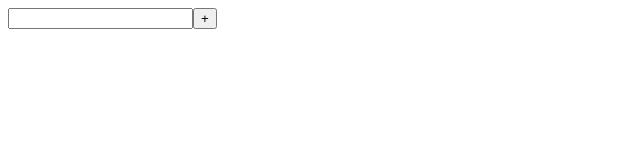
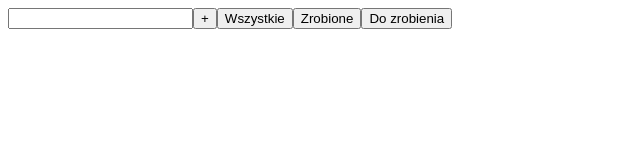
Before and after one commit to angelikamaciazek/toDoList-app, a plain HTML site: page index.html in a window 1280 px wide. Shown: the whole page, without its empty margins (0-640 px from the left). Drawn offline with Linux system fonts and the light colour scheme.

Commit message:
refactoring + filtering buttons created

```diff
--- a/index.html
+++ b/index.html
@@ -8,6 +8,7 @@
   <title>Lista zadań</title>
 </head>
 <body>
+  <div class="testing"></div>
   <script src="script.js"></script>
 </body>
 </html>
--- a/script.js
+++ b/script.js
@@ -1,30 +1,33 @@
 class Task {
   constructor(text) {
       this.text = text
-
-
       this.isCompleted = false
-
   }
-
 }
 
-
-
 class ToDoList {
-  constructor() {
-
+  constructor(selectedHtmlElement) {
       this.tasks = []
-
+      this.selectedHtmlElement = selectedHtmlElement || document.body
       this.render()
   }
 
+  render() {
+      this.selectedHtmlElement.innerHTML = ''
+      this.addPromptFormForAddingTasks()
+      this.addFilteringButtons()
+      this.addListWithTasks()
+  }
 
-  render() {
-
-      document.body.innerHTML = ''
-      this.promptFormForAddingTask()
-
+  addTaskToList(text) {
+      if (text == '' || text == null) {
+          alert("It would be too easy for you :)")
+      } else {
+          this.tasks.push(new Task(text))
+      }
+      this.render()
+  }
+  addListWithTasks() {
       const ul = document.createElement('ul')
       ul.className = 'todo-list'
       this.tasks.forEach((task, taskIndex) => {
@@ -37,7 +40,7 @@ class ToDoList {
 
           li.addEventListener('click', (event) => {
               event.target.classList.add('task--completed')
-              task.isCompleted=true
+              task.isCompleted = true
           })
 
           removeTaskButton.addEventListener('click', () => {
@@ -48,41 +51,43 @@ class ToDoList {
 
           removeTaskButton.appendChild(removeIcon)
           li.innerText = task.text
-          if(task.isCompleted){
-              li.style.textDecoration="line-through"
-              li.style.textDecorationColor='light-gray'
+          if (task.isCompleted) {
+              li.style.textDecoration = "line-through"
+              li.style.textDecorationColor = 'light-gray'
           }
-
           li.appendChild(removeTaskButton)
           ul.appendChild(li)
       })
-      document.body.appendChild(ul)
+      this.selectedHtmlElement.appendChild(ul)
+  }
+  addFilteringButtons() {
+      const buttonAllTasks = document.createElement('button')
+      const buttonCompletedTasks = document.createElement('button')
+      const buttonTasksToBeDone = document.createElement('button')
+      buttonAllTasks.innerText = 'Wszystkie'
+      buttonCompletedTasks.innerText = 'Zrobione'
+      buttonTasksToBeDone.innerText = 'Do zrobienia'
 
+      buttonAllTasks.addEventListener('click', () => console.log('clicked'))
+      buttonCompletedTasks.addEventListener('click', () => console.log('clicked'))
+      buttonTasksToBeDone.addEventListener('click', () => console.log('clicked'))
+
+      this.selectedHtmlElement.appendChild(buttonAllTasks)
+      this.selectedHtmlElement.appendChild(buttonCompletedTasks)
+      this.selectedHtmlElement.appendChild(buttonTasksToBeDone)
   }
-
-
-  addTaskToList(text) {
-      if (text == '' || text == null) {
-          alert("Empty task")
-      } else {
-          this.tasks.push(new Task(text))
-          console.log(this.tasks)
-      }
-      this.render()
-  }
-
-
-  promptFormForAddingTask() {
+  addPromptFormForAddingTasks() {
       const input = document.createElement('input')
       const button = document.createElement('button')
       button.innerText = '+'
 
       button.addEventListener('click', () => this.addTaskToList(input.value))
-      document.body.appendChild(input)
-      document.body.appendChild(button)
 
+      this.selectedHtmlElement.appendChild(input)
+      this.selectedHtmlElement.appendChild(button)
   }
 
 
 }
-const todo = new ToDoList()
+// const todo = new ToDoList()
+const todo = new ToDoList(document.querySelector('.testing'))
```
